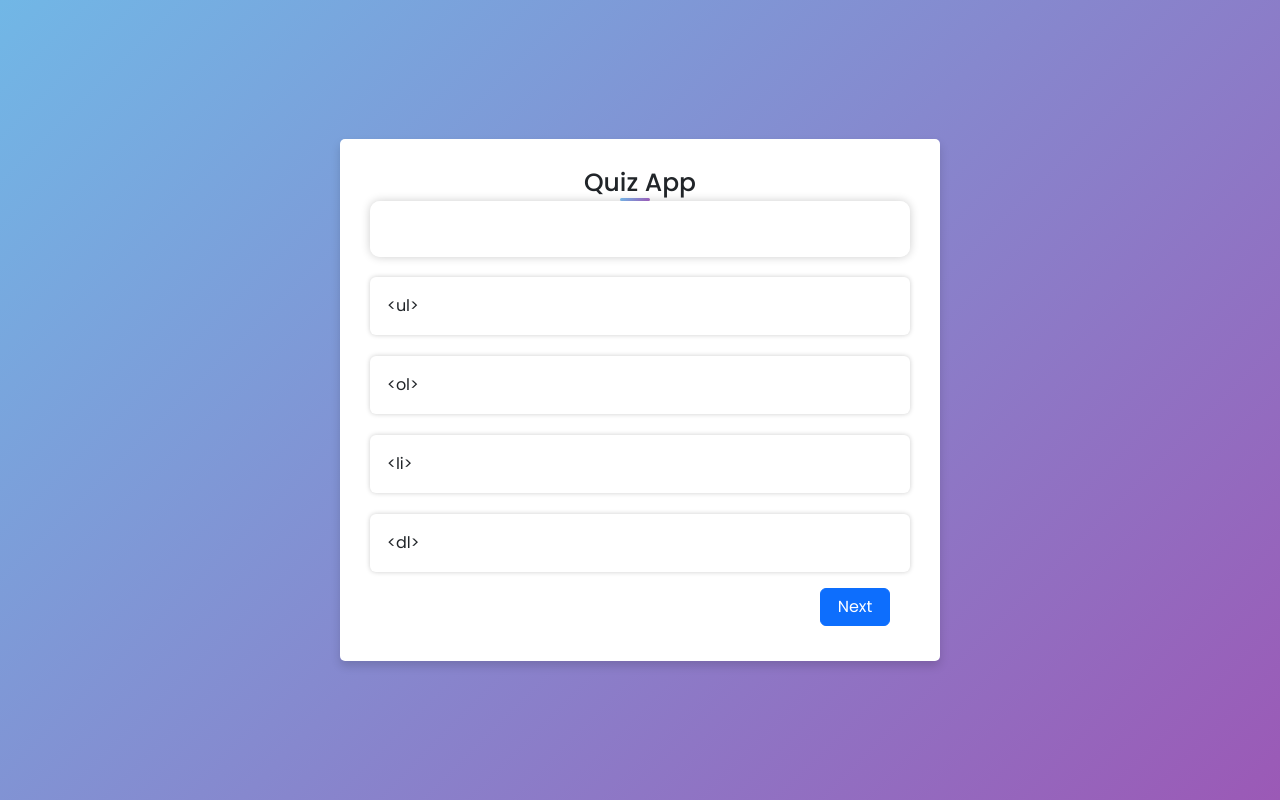
After one commit to Kalebe614/django-quiz, a Django app: page /quiz/ in a window 1280 px wide. The commit adds this page. Run offline with Django 4.2, Linux system fonts and the light colour scheme; data that the repository does not hold is empty; some libraries are stand-ins or nearby versions.

Commit message:
Create quiz and the api questions

```diff
--- a/core/static/css/style.css
+++ b/core/static/css/style.css
@@ -153,3 +153,87 @@ form .button {
     margin: 0 auto;
     display: block;
 }
+
+
+/* Settings Quiz*/
+.container-quiz{
+  max-width: 700px tant;
+  width: 600px !important;
+  background-color: #fff;
+  padding: 25px 30px;
+  border-radius: 5px;
+  box-shadow: 0 5px 10px rgba(0,0,0,0.15);
+}
+.container-quiz .title{
+  font-size: 25px;
+  font-weight: 500;
+  position: relative;
+  text-align: center;
+}
+.container-quiz .title::before{
+  content: "";
+  position: absolute;
+  left: 250px;
+  bottom: 0;
+  height: 3px;
+  width: 30px;
+  border-radius: 5px;
+  background: linear-gradient(135deg, #71b7e6, #9b59b6);
+}
+
+body {
+  font-family: Arial, sans-serif;
+  background-color: #f0f0f0;
+  margin: 0;
+  display: flex;
+  justify-content: center;
+  align-items: center;
+  height: 100vh;
+}
+
+.question {
+  background-color: rgba(255, 255, 255, 0.8);
+  padding: 20px;
+  border-radius: 10px;
+  margin-bottom: 20px;
+  box-shadow: 0 0 10px rgba(0, 0, 0, 0.2);
+}
+
+.options {
+  display: flex;
+  flex-direction: column;
+  justify-content: space-between;
+  gap: 5px;
+}
+
+.option {
+  background-color: rgba(255, 255, 255, 0.8);
+  padding: 5px;
+  border-radius: 5px;
+  box-shadow: 0 0 5px rgba(0, 0, 0, 0.2);
+  display: flex;
+  align-items: center;
+}
+
+input[type="radio"] {
+  margin-right: 10px;
+}
+.options a {
+  text-decoration: none;
+}
+.btn-next{
+  position: relative !important;
+  left: 450px !important;
+  top: -10px !important;
+  width: 70px !important;
+}
+#count-questions{
+  position: relative !important;
+  font-size: 35px !important;
+  top: 22px;
+  border-radius: 5px;
+  box-shadow: 0 0 5px rgba(0, 0, 0, 0.2);
+  width: 100px;
+  text-align: center;
+  background-color: cadetblue;
+}
--- /dev/null
+++ b/core/static/js/quiz.js
@@ -0,0 +1,84 @@
+let quizData = []
+let totalIndex
+let currentQuestionIndex = 0;
+const btnNext = document.querySelector('.btn-next');
+let btnOptions = document.querySelectorAll("button[class='alert option']");
+
+const questionTitle = document.getElementById('question-quiz')
+
+const resp1 = document.querySelector("span.response1")
+const resp2 = document.querySelector("span.response2")
+const resp3 = document.querySelector("span.response3")
+const resp4 = document.querySelector("span.response4")
+
+// Load question
+window.addEventListener('load', () => {
+    // Fazer uma requisição GET usando Axios
+    axios.get('http://127.0.0.1:8000/api/questions/')
+      .then(function (response) {
+        // Armazenar os dados da API em quizData
+        quizData = response.data
+        totalIndex = quizData.length
+        showQuestion();
+      })
+      .catch(function (error) {
+        console.error('Erro ao obter dados da API:', error);
+      });
+  });
+
+//Show Questions and define the what aswwer is correct or not
+function showQuestion() {
+    answers = quizData[currentQuestionIndex].answers
+    questionTitle.textContent = quizData[currentQuestionIndex].question
+
+    resp1.textContent = answers[0].text
+    resp1.setAttribute('data', answers[0].is_correct)
+
+    resp2.textContent = answers[1].text
+    resp2.setAttribute('data', answers[1].is_correct)
+
+    resp3.textContent = answers[2].text
+    resp3.setAttribute('data', answers[2].is_correct)
+
+    resp4.textContent = answers[3].text
+    resp4.setAttribute('data', answers[3].is_correct)
+}
+
+
+//Verifying if the question is correct or not and apply the class attribute when selected
+btnOptions.forEach(opt => { opt.addEventListener('click', function(event){
+
+      const spanData = event.currentTarget.querySelector('.text').getAttribute('data')
+
+      if(spanData === 'true'){
+        opt.setAttribute('class', 'alert alert-success option')
+        deactiveOptions()
+      }else{
+        opt.setAttribute('class', 'alert alert-danger option')
+        deactiveOptions()
+      }
+
+})})
+
+//Redefine the class attribute and activate the buttons
+function redefineAttributeClass(){
+  btnOptions.forEach(btn => {
+     btn.setAttribute('class', 'alert option' )
+     btn.disabled = false})
+}
+
+//Deactive all options and able the botton to next question
+function deactiveOptions(){
+
+  btnOptions.forEach(opt =>{opt.disabled = true})
+}
+//Go to next question or remove the button next if don't have more questions
+btnNext.addEventListener('click', function(){
+  if( currentQuestionIndex+1 >= totalIndex ){
+    btnNext.remove()
+  }else{
+    currentQuestionIndex++
+    redefineAttributeClass()
+    showQuestion()
+  }
+})
--- /dev/null
+++ b/core/templates/quiz.html
@@ -0,0 +1,41 @@
+{% extends 'base.html' %}
+{% load static %}
+{% block extra_head %}
+<link rel="stylesheet" href="https://cdnjs.cloudflare.com/ajax/libs/font-awesome/5.15.3/css/all.min.css">
+<link rel="stylesheet" href="{% static 'css/style.css' %}">
+<link href="https://cdn.jsdelivr.net/npm/bootstrap@5.3.1/dist/css/bootstrap.min.css" rel="stylesheet">
+{% endblock extra_head %}
+{% block content %}
+<div class="settings-quiz">
+   <div class="container-quiz">
+      <div class="title">Quiz App</div>
+      <div class="question">
+         <p id="question-quiz"></p>
+      </div>
+      <div class="options">
+
+         <button class="alert option">
+            <span class="text response1">&lt;ul&gt;</span>
+         </button>
+
+         <button class="alert option">
+            <span class="text response2">&lt;ol&gt;</span>
+         </button>
+
+         <button class="alert option">
+            <span class="text response3">&lt;li&gt;</span>
+         </button>
+         <button class="alert option">
+            <span class="text response4">&lt;dl&gt;</span>
+         </button>
+         <span id="count-questions"></span>
+
+         <button class="btn btn-primary btn-next">Next</button>
+
+      </div>
+   </div>
+</div>
+</div>
+<script src="https://unpkg.com/axios@1.1.2/dist/axios.min.js"></script>
+<script src="{% static 'js/quiz.js' %}"></script>
+{% endblock content %}
--- a/core/urls.py
+++ b/core/urls.py
@@ -2,4 +2,6 @@ from django.urls import path
 from core import views
 urlpatterns = [
     path('', views.IndexView.as_view(), name='index'),
+    path('quiz/', views.QuizView.as_view(), name='quiz'),
+    path('api/questions/', views.QuestionsView.as_view(), name='questions'),
 ]
--- a/core/views.py
+++ b/core/views.py
@@ -1,7 +1,55 @@
-from django.shortcuts import render
 from django.views.generic import ListView
 from .models import QuestionModel
+from django.http import JsonResponse
+import random
+
 class IndexView(ListView):
     template_name = 'index.html'
     context_object_name = 'quiz'
     model = QuestionModel
+
+class QuizView(ListView):
+    template_name = 'quiz.html'
+    model = QuestionModel
+
+class QuestionsView(ListView):
+    template_name = 'questions.html'
+    context_object_name = 'questions'
+    queryset = QuestionModel.objects.all()
+
+    def get_queryset(self):
+        queryset = super().get_queryset()
+
+        category_filter = self.request.GET.get('category')
+
+        if category_filter:
+            queryset = queryset.filter(category__name=category_filter)
+
+        return queryset
+
+    def render_to_response(self, context, **response_kwargs):
+        questions = list(self.get_queryset())
+        data = []
+
+        random.shuffle(questions)
+
+        for question in questions:
+            answers = question.answers.all()
+            answers_data = []
+
+            for answer in answers:
+                answers_data.append({
+                    "text": answer.text,
+                    "is_correct": answer.is_correct
+                })
+
+            random.shuffle(answers_data)
+
+            data.append({
+                "category": question.category.name,
+                "question": question.question,
+                "question_type": question.question_type,
+                "answers": answers_data
+            })
+
+        return JsonResponse(data, safe=False)
```
Also changed, not shown: core/admin.py (+15 -1 lines), core/models.py (+16 -2 lines), core/static/js/settings.js (added, +76 -0 lines), core/templates/index.html (+4 -3 lines), core/migrations/0003_rename_leve_choice_questionmodel_level_choice.py (added), core/migrations/0004_alter_answermodel_options_and_more.py (added), core/migrations/0005_alter_answermodel_question_and_more.py (added).
